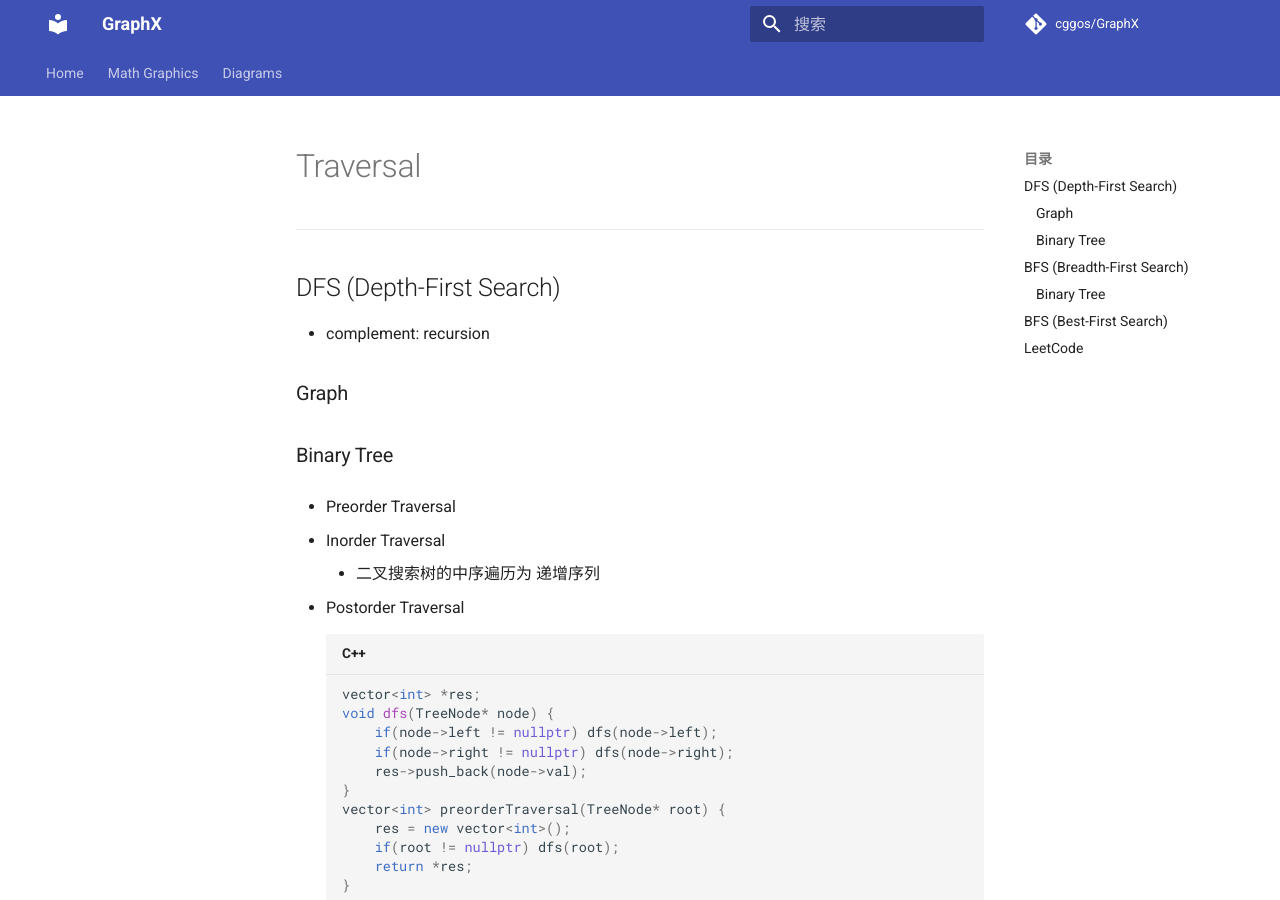
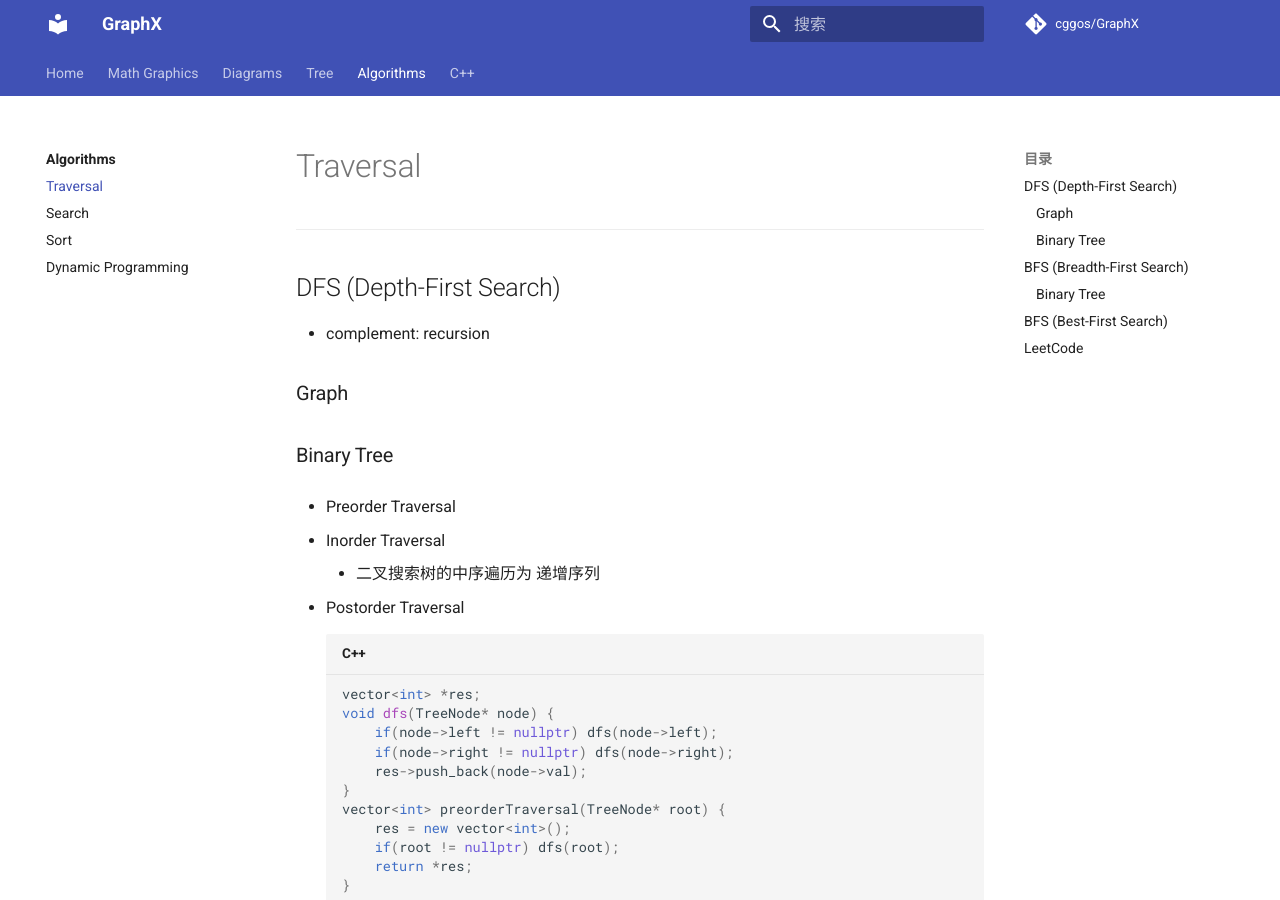
Before and after one commit to cggos/GraphX, an MkDocs documentation site: the page built from docs/alg/traversal.md, in a window 1280 px wide and 900 px high. Built offline with MkDocs 1.6.1 and Material for MkDocs 9.7.7, drawn with Linux system fonts in a browser that asks for light colours; comment, search, counter and statistics services are not loaded.

Commit message:
docs: add Tree, Algorithms, C++ nav sections to mkdocs.yml
Co-Authored-By: Claude Sonnet 4.6 <noreply@anthropic.com>

```diff
--- a/mkdocs.yml
+++ b/mkdocs.yml
@@ -97,3 +97,17 @@ nav:
 
   - Diagrams:
     - Overview: Diagrams.md
+
+  - Tree:
+    - Overview: tree/README.md
+
+  - Algorithms:
+    - Overview: alg/README.md
+    - Traversal: alg/traversal.md
+    - Search: alg/search.md
+    - Sort: alg/sort.md
+    - Dynamic Programming: alg/dp.md
+
+  - C++:
+    - Overview: cpp/README.md
+    - Libs: cpp/lib.md
```
